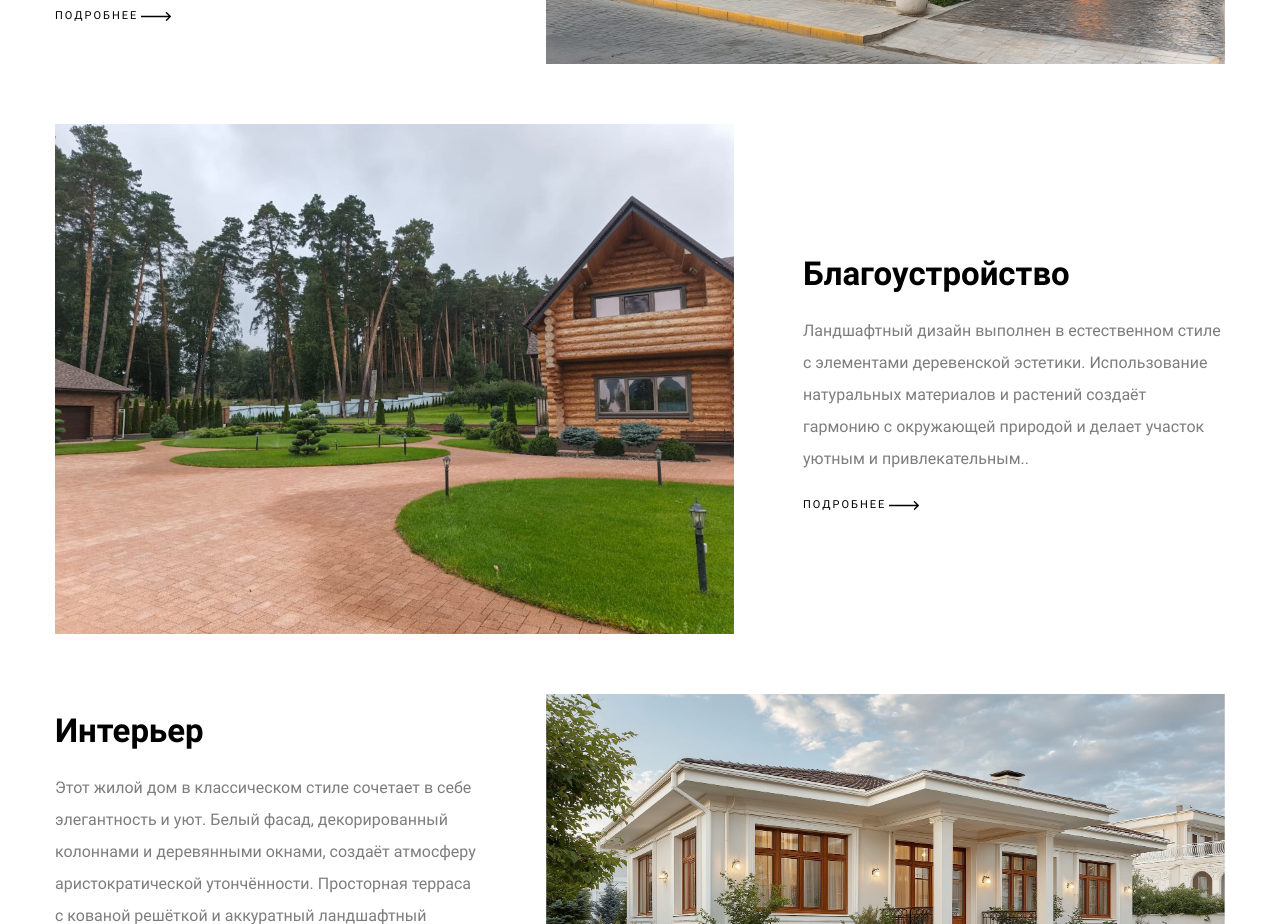
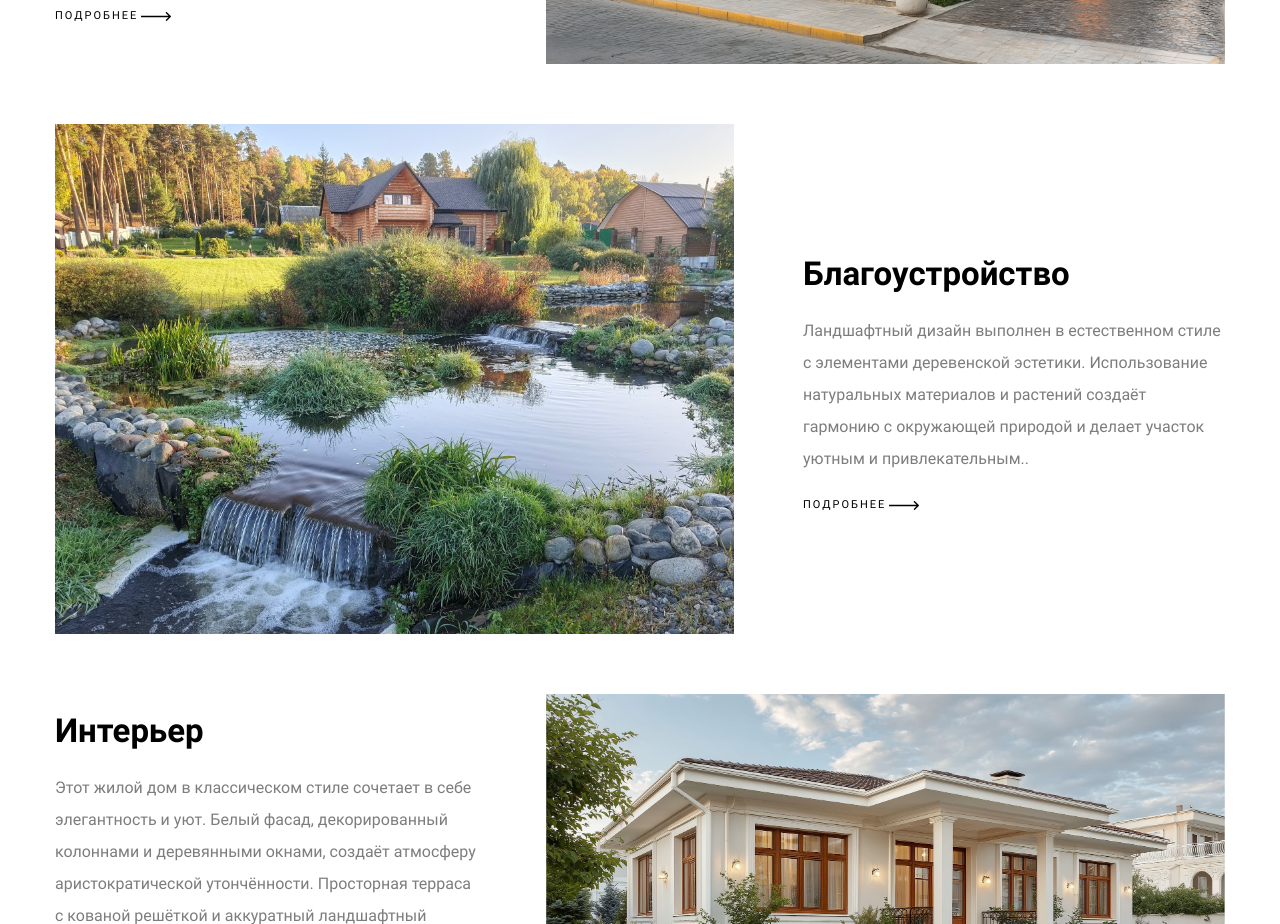
Before and after one commit to SergeyMalyuga/elimak-angular, an Angular app: page / in a window 1280 px wide. Shown: the part 2520-3444 px from the top of the page. Built offline with nearby package versions, Linux system fonts and the light colour scheme.

Commit message:
refactor(projects.components): заменить картинку в разделе благоустройство

```diff
--- a/src/app/features/projects/projects.component.html
+++ b/src/app/features/projects/projects.component.html
@@ -44,7 +44,7 @@
       <li class="projects__item-project">
         <article class="projects__card-project">
           <div class="projects__wrapper-image">
-            <img src="./assets/images/raster/projects-project-3.jpg" width="2040" height="1143"
+            <img src="./assets/images/raster/directions-direction-3.jpg" width="2040" height="1530"
                  alt="Проект - 'Ландшафтный дизайн'">
           </div>
           <div class="projects__wrapper-info">
```
Also changed, not shown: src/assets/images/raster/directions-direction-3.jpg (added).
